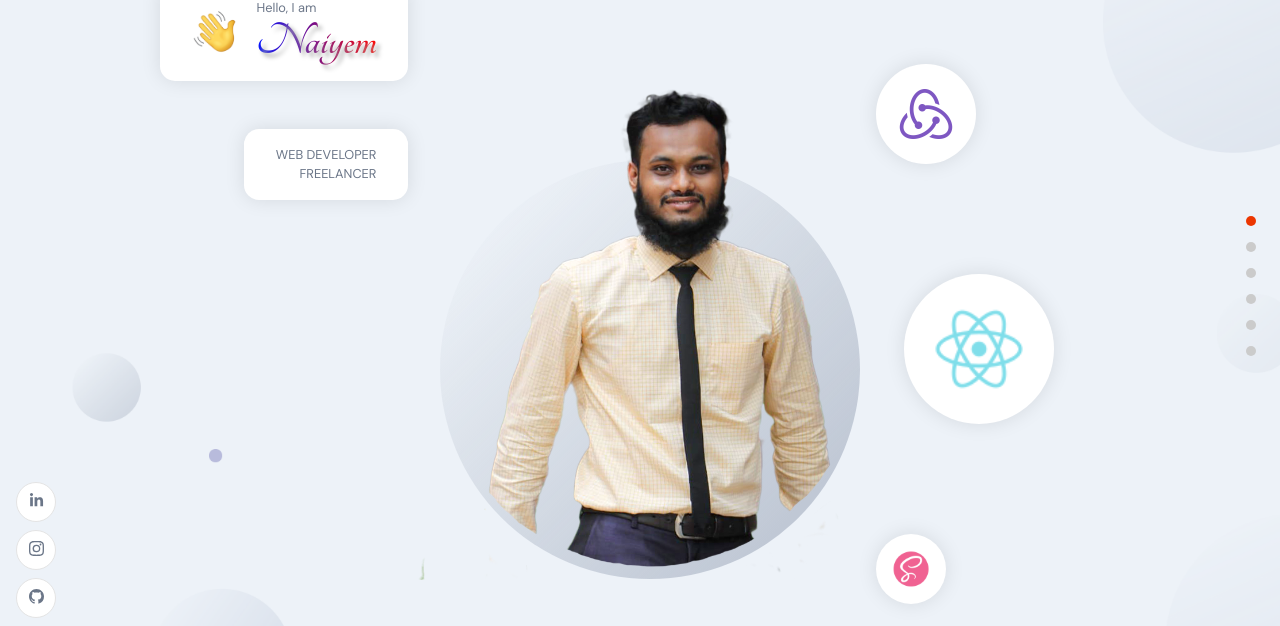
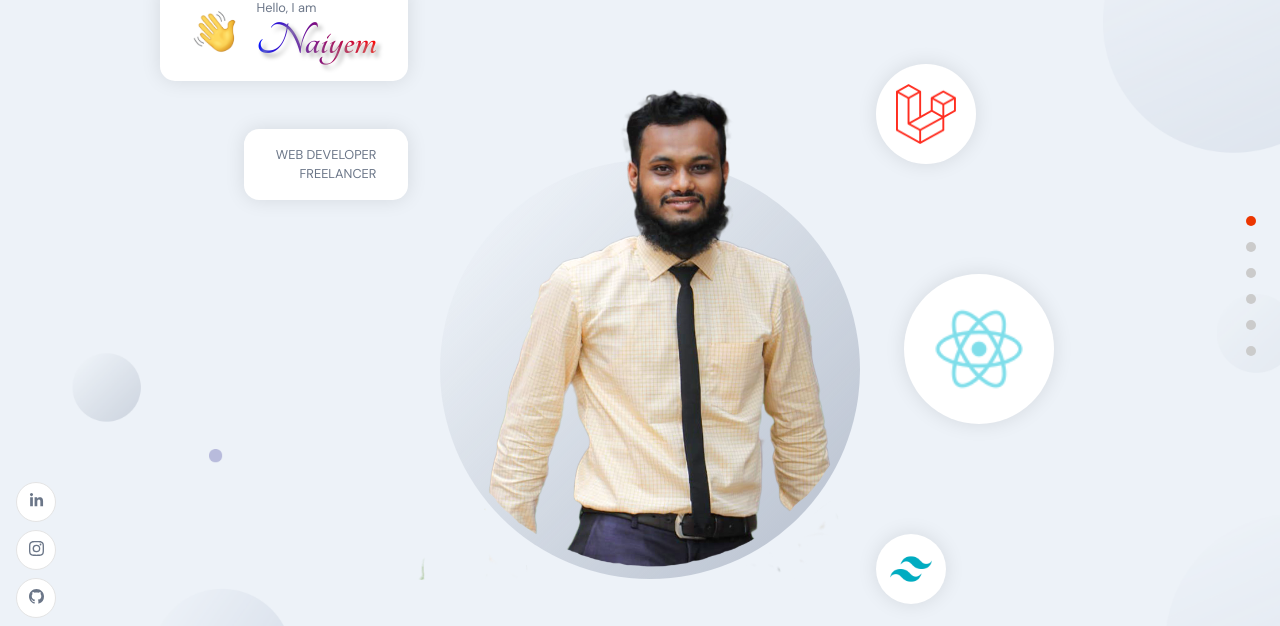
Before and after one commit to LeoNaiyem/leoNaiyem_portfolio_frontend, a React (Create React App) app: page / in a window 1280 px wide. Shown: the part 114-740 px from the top of the page. Built offline with nearby package versions, Linux system fonts and the light colour scheme; no server answers.

Commit message:
made some modification in header and about section

```diff
--- a/src/constants/images.js
+++ b/src/constants/images.js
@@ -17,6 +17,8 @@ import react from '../assets/react.png';
 import redux from '../assets/redux.png';
 import sass from '../assets/sass.png';
 import typescript from '../assets/typescript.png';
+import laravel from '../assets/laravel.png';
+import tailwind from '../assets/tailwind.png';
 import vue from '../assets/vue.png';
 
 import about01 from '../assets/about01.png';
@@ -56,6 +58,8 @@ const images = {
   redux,
   sass,
   typescript,
+  laravel,
+  tailwind,
   vue,
   mongodb,
   wave,
--- a/src/containers/About/About.scss
+++ b/src/containers/About/About.scss
@@ -12,12 +12,12 @@
 }
 
 .app__profile-item {
-  width: 190px;
+  width: 200px;
   display: flex;
   justify-content: flex-start;
   align-items: flex-start;
   flex-direction: column;
-  margin: 2rem;
+  margin: 1rem;
 
   img {
     width: 100%;
--- a/src/containers/Header/Header.jsx
+++ b/src/containers/Header/Header.jsx
@@ -1,5 +1,4 @@
 import { motion } from "framer-motion";
-import React from "react";
 import { images } from "../../constants";
 import { AppWrap } from "../../wrapper";
 import "./Header.scss";
@@ -58,7 +57,7 @@ const Header = () => (
       whileInView={scaleVariants.whileInView}
       className="app__header-circles"
     >
-      {[images.redux, images.react,  images.sass ].map((circle, index) => (
+      {[images.laravel, images.react,  images.tailwind ].map((circle, index) => (
         <div className="circle-cmp app__flex" key={`circle-${index}`}>
           <img src={circle} alt="profile_bg" />
         </div>
```
Also changed, not shown: src/assets/laravel.png (added), src/assets/tailwind.png (added).
